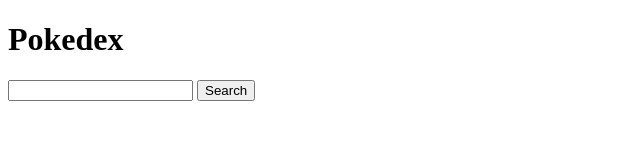
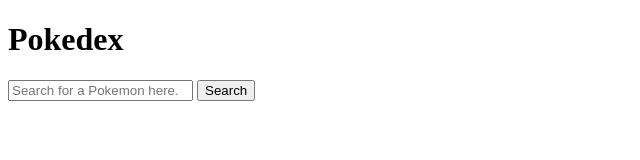
Before and after one commit to DarthFleeting/Pokedex, a plain HTML site: page index.html in a window 1280 px wide. Shown: the whole page, without its empty margins (0-640 px from the left). Drawn offline with Linux system fonts and the light colour scheme.

Commit message:
Update index.html

```diff
--- a/index.html
+++ b/index.html
@@ -6,7 +6,7 @@
   <header>
   <h1>Pokedex</h1>
   </header>
-    <input type="text">
+    <input type="text" class="searchPokemon" placeholder="Search for a Pokemon here.">
    <input type="button" value="Search">
 </body>
 </html>
```
